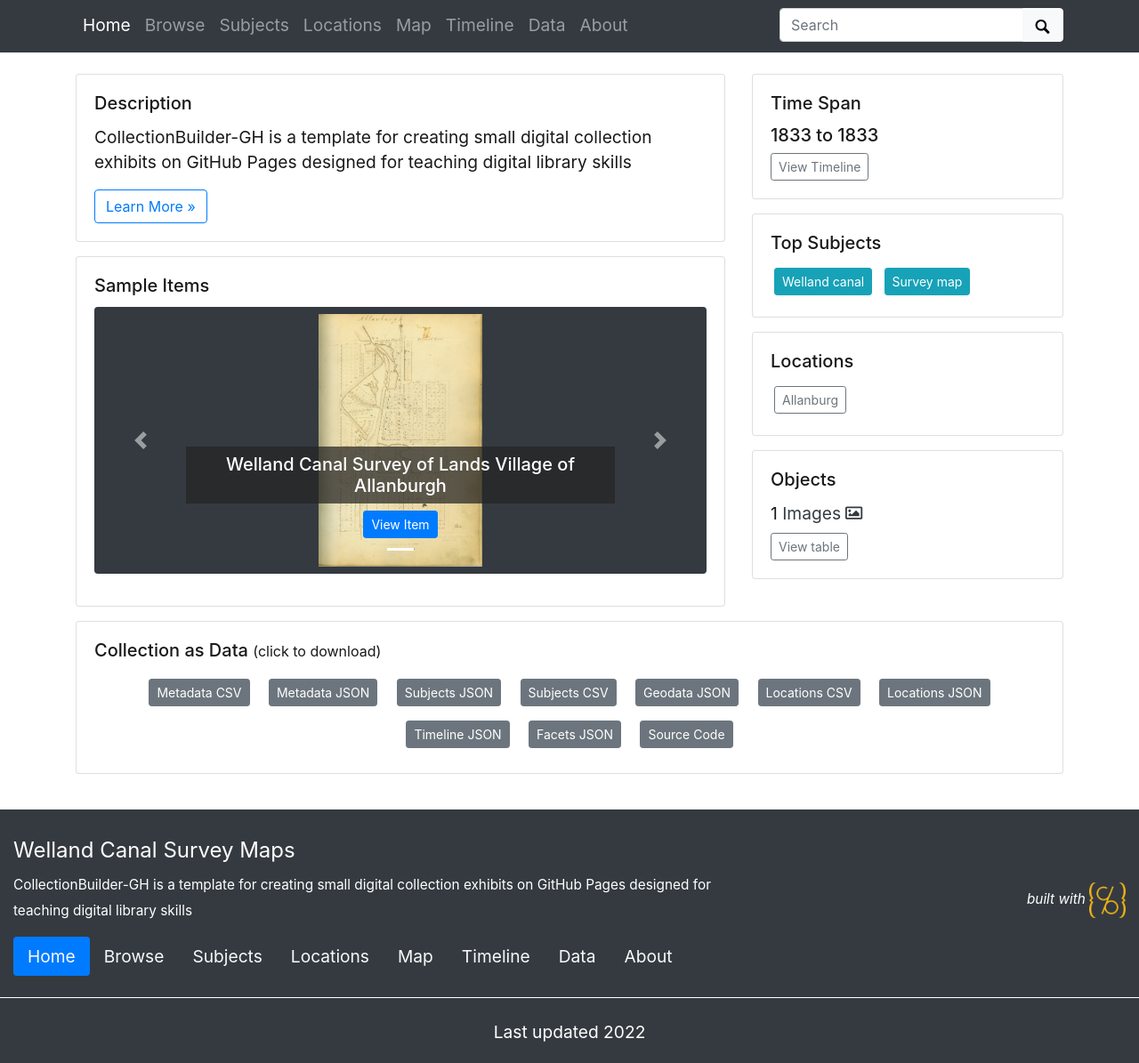
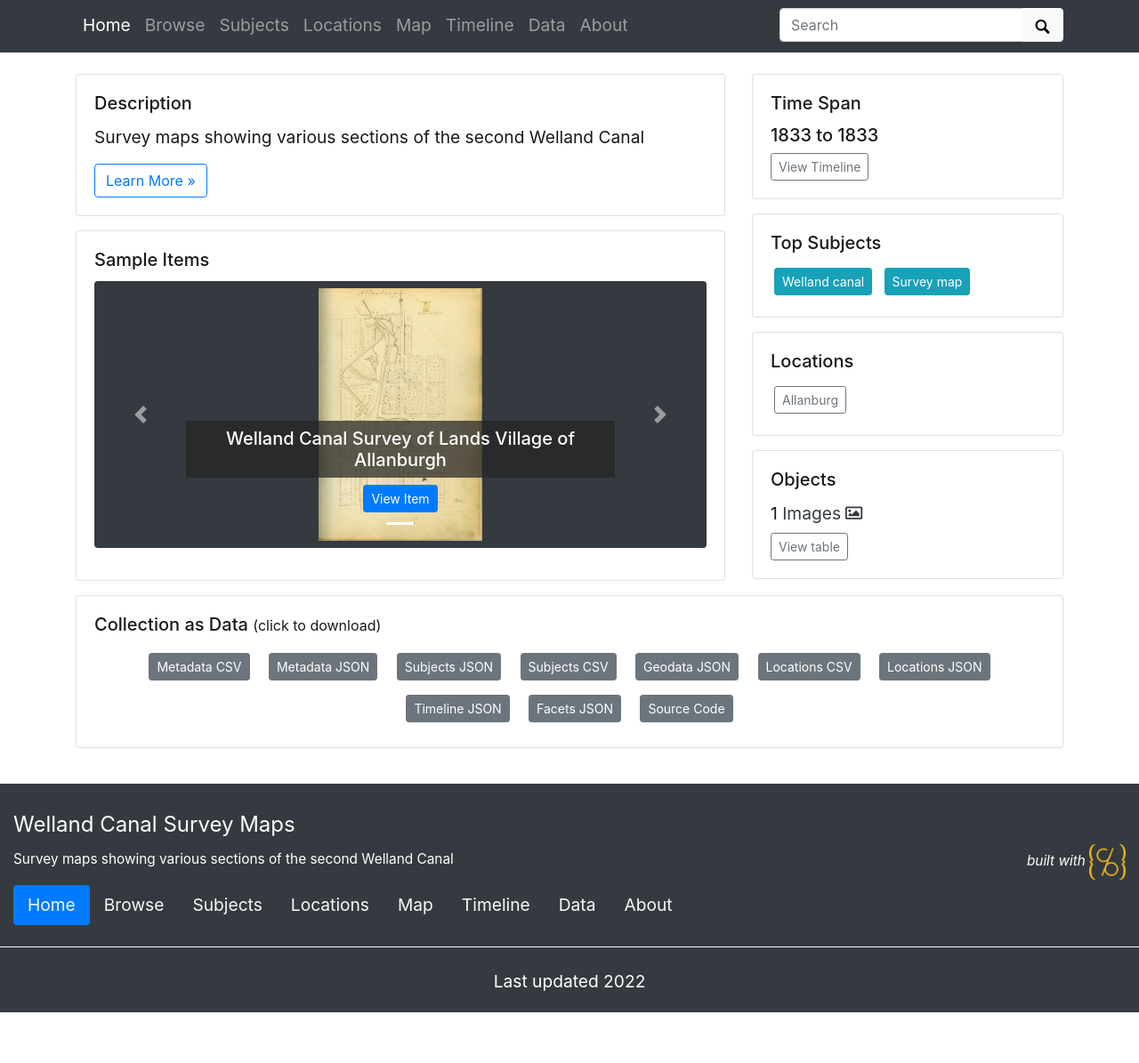
Before and after one commit to chantalcameron/Welland-Canal-Survey-Maps, a Jekyll site: the page built from index.md, in a window 1280 px wide and 1400 px high, scrolled down 138 px. Shown: the part 205-1400 px from the top of the window at 89% size. Built offline with Jekyll 4.4.1, drawn with Linux system fonts in a browser that asks for light colours; after the commit the page ends 1481 px from its top, so only the background shows below that.

Commit message:
Update _config.yml

```diff
--- a/_config.yml
+++ b/_config.yml
@@ -25,8 +25,7 @@ title: Welland Canal Survey Maps
 tagline: Land surveys of the second Welland Canal
 # description appears in meta tags and other locations
 # this description might appear in search result lists, keep around 160 characters max
-description: "CollectionBuilder-GH is a template for creating small digital collection exhibits on GitHub Pages designed for teaching digital library skills"
-# creator of the digital collection, to appear in meta tags; we typically use our GitHub usernames but feel free to just use your name
+description: Survey maps showing various sections of the second Welland Canal
 author: Chantal Cameron
 
 ##########
```
